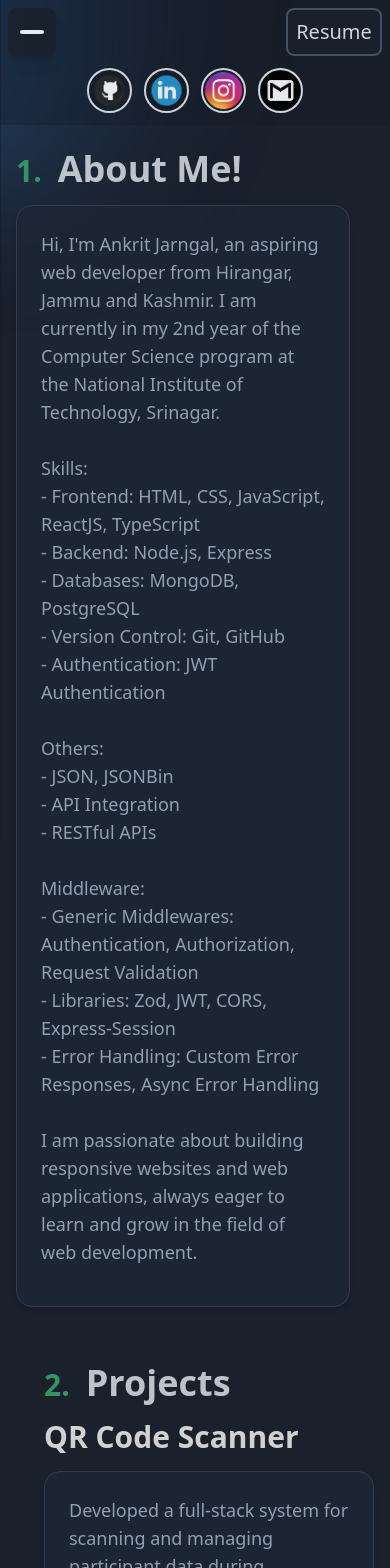
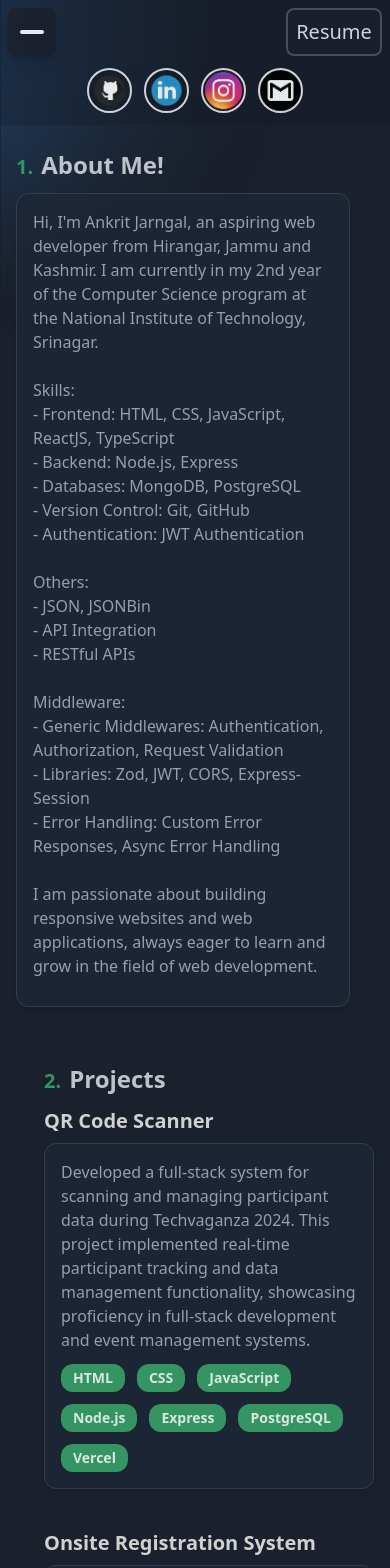
Before and after one commit to Ankritjarngal/portfolio-website, a React (Vite) app in the folder portfolio/: page / in a window 390 px wide. Shown: the top 1568 px of the page. Built offline with nearby package versions, Linux system fonts and the light colour scheme.

Commit message:
ahhhhhhh

```diff
--- a/portfolio/components/HeaderBox.jsx
+++ b/portfolio/components/HeaderBox.jsx
@@ -1,8 +1,12 @@
 export function HeaderBox({ title, number }) {
-    return (
-      <div className="flex items-baseline mb-4">
-        <div className="text-3xl text-[#38A169] font-semibold mr-4">{number}.</div>
-        <div className="text-4xl font-bold text-[#D1D5DB]">{title}</div>
+  return (
+    <div className="flex items-baseline mb-3 sm:mb-4">
+      <div className="text-xl sm:text-2xl md:text-3xl text-[#38A169] font-semibold mr-2 sm:mr-4">
+        {number}.
       </div>
-    );
-  }
+      <div className="text-2xl sm:text-3xl md:text-4xl font-bold text-[#D1D5DB]">
+        {title}
+      </div>
+    </div>
+  );
+}
--- a/portfolio/components/ShadowBox.jsx
+++ b/portfolio/components/ShadowBox.jsx
@@ -1,10 +1,14 @@
+import React from 'react';
+
 export function ShadowBox({ title, data, children }) {
   return (
-    <div className="mb-6">
-      <div className="text-3xl font-bold text-stone-200 mb-4">{title}</div>
-      <div className="text-lg text-[#A0AEC0] bg-gray-800/80 p-6 rounded-2xl shadow-md border border-gray-700 transition-all duration-300 ease-in-out hover:shadow-lg hover:text-[#cfd5dd] hover:border-[#38A169]">
+    <div className="mb-4 sm:mb-6">
+      <div className="text-xl sm:text-2xl md:text-3xl font-bold text-stone-200 mb-2 sm:mb-4">
+        {title}
+      </div>
+      <div className="text-base sm:text-lg text-[#A0AEC0] bg-gray-800/80 p-4 sm:p-6 rounded-xl sm:rounded-2xl shadow-md border border-gray-700 transition-all duration-300 ease-in-out hover:shadow-lg hover:text-[#cfd5dd] hover:border-[#38A169]">
         <p style={{ whiteSpace: 'pre-line' }}>{data}</p>
-        <div className="mt-4">
+        <div className="mt-3 sm:mt-4">
           {children}
         </div>
       </div>
```
